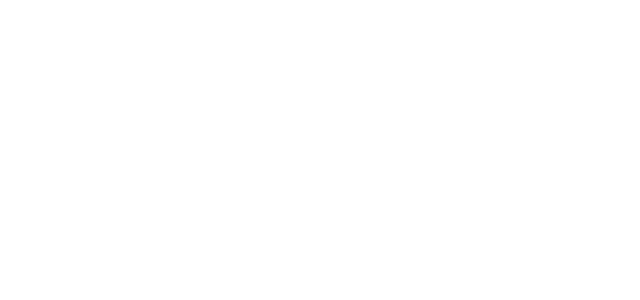
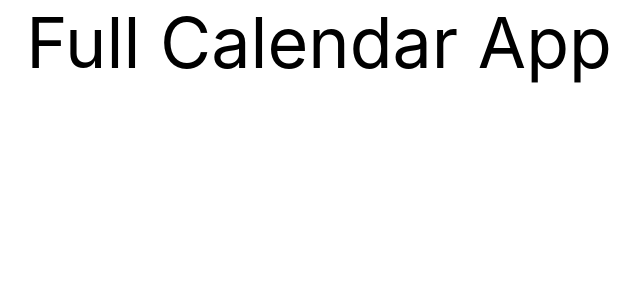
Before and after one commit to zaidansari42/Full-Calendar-React, a JavaScript app: page / in a window 1280 px wide. Shown: the top 300 px of the page, without its empty margins (321-961 px from the left). Built offline with nearby package versions, Linux system fonts and the light colour scheme; the HTML template or start-up script is replaced by a standard one.

Commit message:
Added Styling for heading

```diff
--- /dev/null
+++ b/src/App.css
@@ -0,0 +1,4 @@
+.App-header {
+  font-size: 70px;
+  text-align: center;
+}
--- a/src/App.js
+++ b/src/App.js
@@ -1,8 +1,9 @@
+import './App.css';
+
 function App() {
   return (
     <div className="App">
-      <header className="App-header">
-      </header>
+      <header className="App-header">Full Calendar App</header>
     </div>
   );
 }
```
